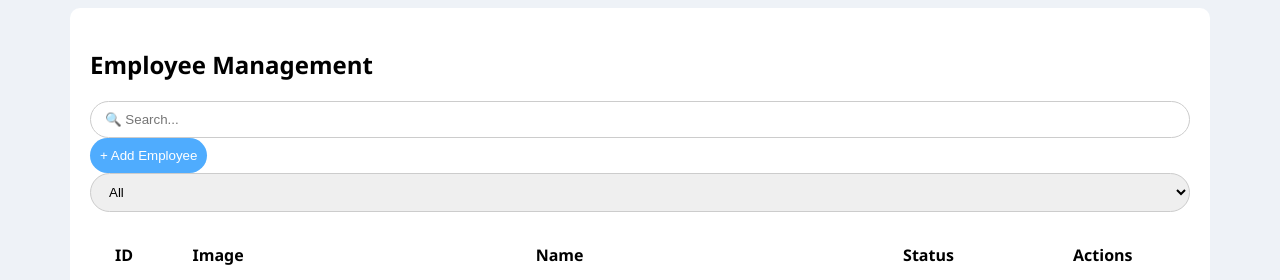
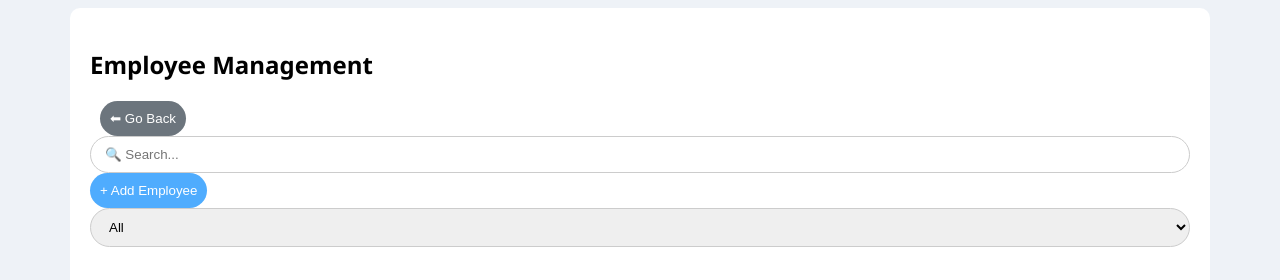
Before and after one commit to cenrointerns/cenro-eis, a PHP site: page /create_employee.php in a window 1280 px wide. Shown: the top 280 px of the page. Run offline with PHP 8.4, Linux system fonts and the light colour scheme; data comes from the database, SQL or seed files in the repository.

Commit message:
addd go back button in create employee page

```diff
--- a/create_employee.php
+++ b/create_employee.php
@@ -1,5 +1,5 @@
 <?php
-$conn = new mysqli("localhost","root","","cenro");
+include 'config.php';
 if ($conn->connect_error) die("Connection failed");
 
 $image_folder = "assets/image/employee/";
@@ -198,6 +198,11 @@ img{width:50px;height:50px;border-radius:50%}
 
 <h2>Employee Management</h2>
 
+<button onclick="window.history.back()"
+style="background:#6c757d; margin-left:10px;">
+⬅ Go Back
+</button>
+
 <input type="text" id="search" placeholder="🔍 Search...">
 
 <button onclick="openModal()">+ Add Employee</button>
```
